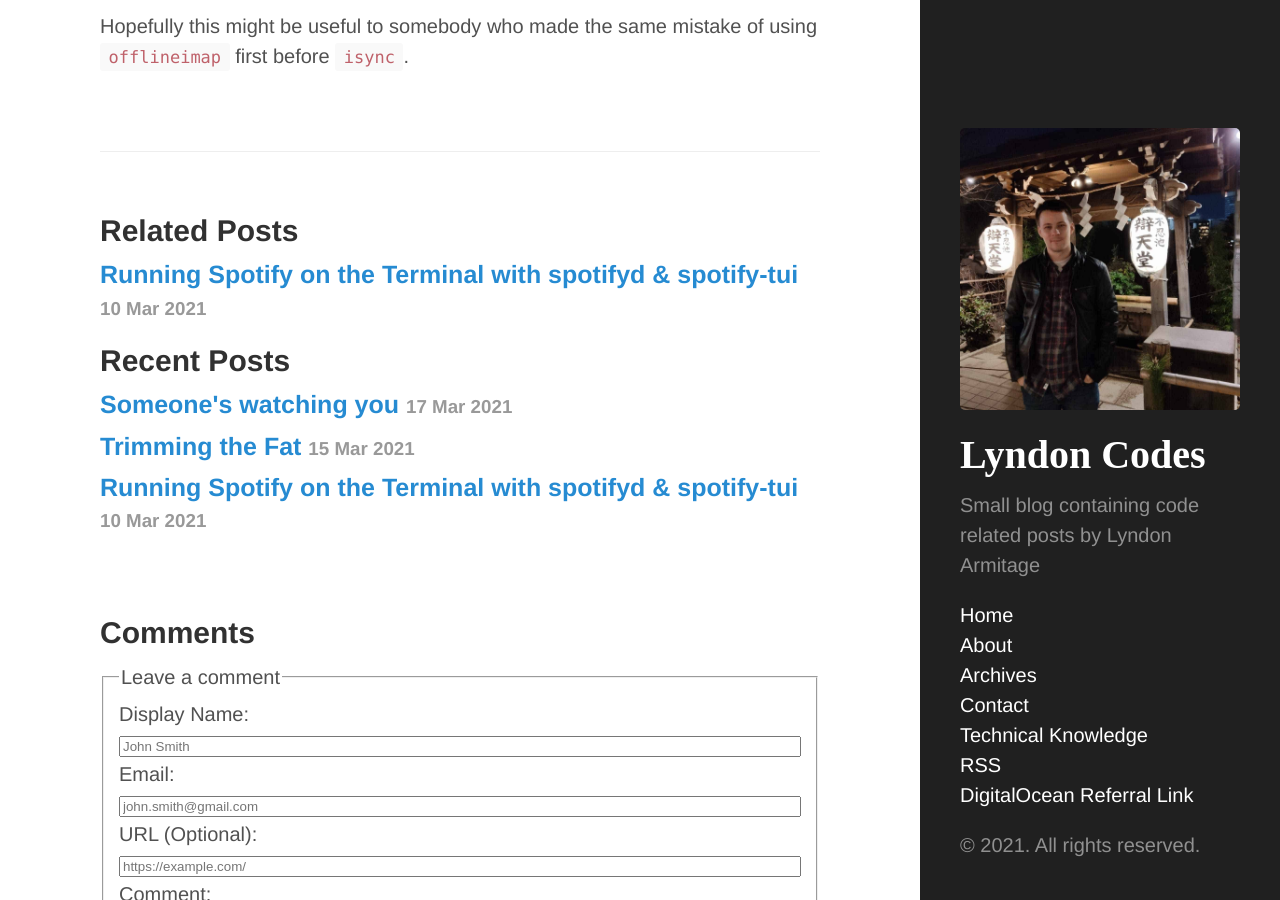
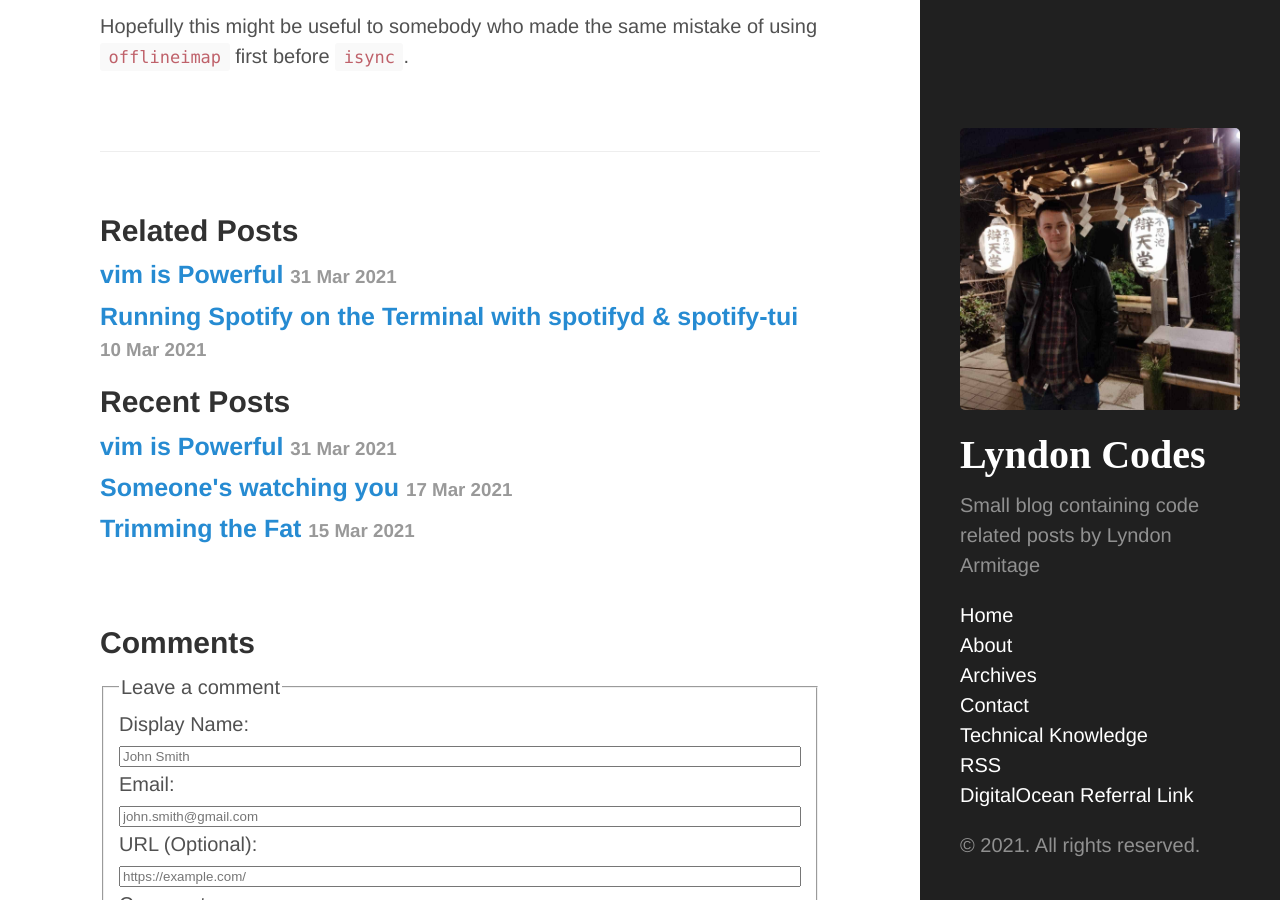
Before and after one commit to LyndonArmitage/lyndonarmitage.github.io, a Jekyll site: the page built from _posts/2021-03-24-migrating-from-offlineimap-to-isync.md, in a window 1280 px wide and 900 px high, scrolled down 2332 px. Built offline with Jekyll 4.4.1, drawn with Linux system fonts in a browser that asks for light colours.

Commit message:
Add vim is powerful post

```diff
--- a/_drafts/vim-is-powerful.md
+++ b/_posts/2021-03-31-vim-is-powerful.md
@@ -5,8 +5,8 @@ tags:
 - linux
 - vim
 - terminal
+date: 2021-03-31 19:00 +0100
 ---
-
 The text editor vim is really quite powerful! I am always surprised by how
 much so!
 
```
